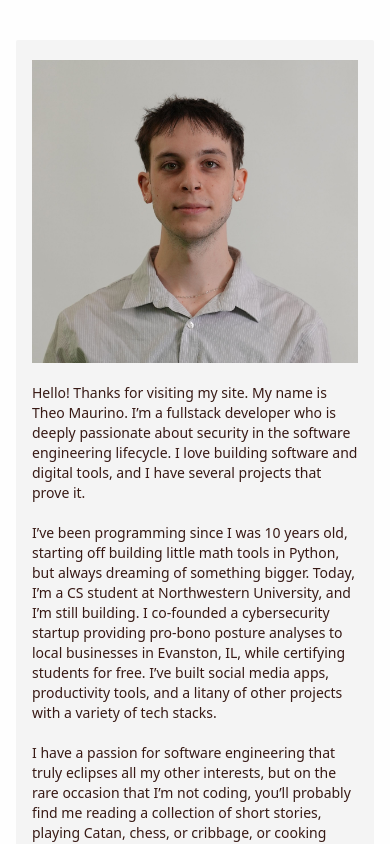
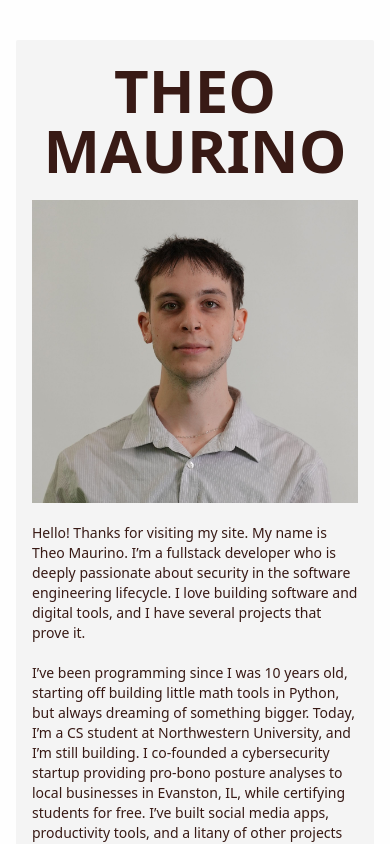
Before and after one commit to m4ur1n0/theo-maurino-portfolio, a Next.js app: page / in a window 390 px wide. Built offline with nearby package versions, Linux system fonts and the light colour scheme.

Commit message:
added mobile title (terrible looking)

```diff
--- a/src/pages/index.js
+++ b/src/pages/index.js
@@ -260,11 +260,18 @@ export default function Home() {
         <NavBar selected={currentSection} setSelected={changeSection}/>
       </div>
 
+
+
       {/* Content container */}
       <div className="actual-index-page w-full md:w-[65%]  overflow-y-auto pb-10  md:py-10 px-4 flex flex-col  md:px-24" onScroll={handleScroll}>
 
+
+
         <div className='about-delineator h-1' id="about" />
         <div className='about-section px-4 py-5 bg-shadow_color rounded-sm mt-10 mb-5 flex flex-col md:flex-row justify-between gap-5 h-auto  items-center object-contain ' >
+          <div className='md:hidden w-full flex flex-row items-center justify-center '>
+            <h1 className='text-6xl font-extrabold text-center'>THEO MAURINO</h1>
+          </div>
           <img src='/images/theo-headshot.jpg' className=' md:w-1/3' />
           <p className='text-sm md:text-base h-full'>
           Hello! Thanks for visiting my site. My name is Theo Maurino. I’m a fullstack developer who is deeply passionate about security in the software engineering lifecycle. I love building software and digital tools, and I have several projects that prove it.
```
